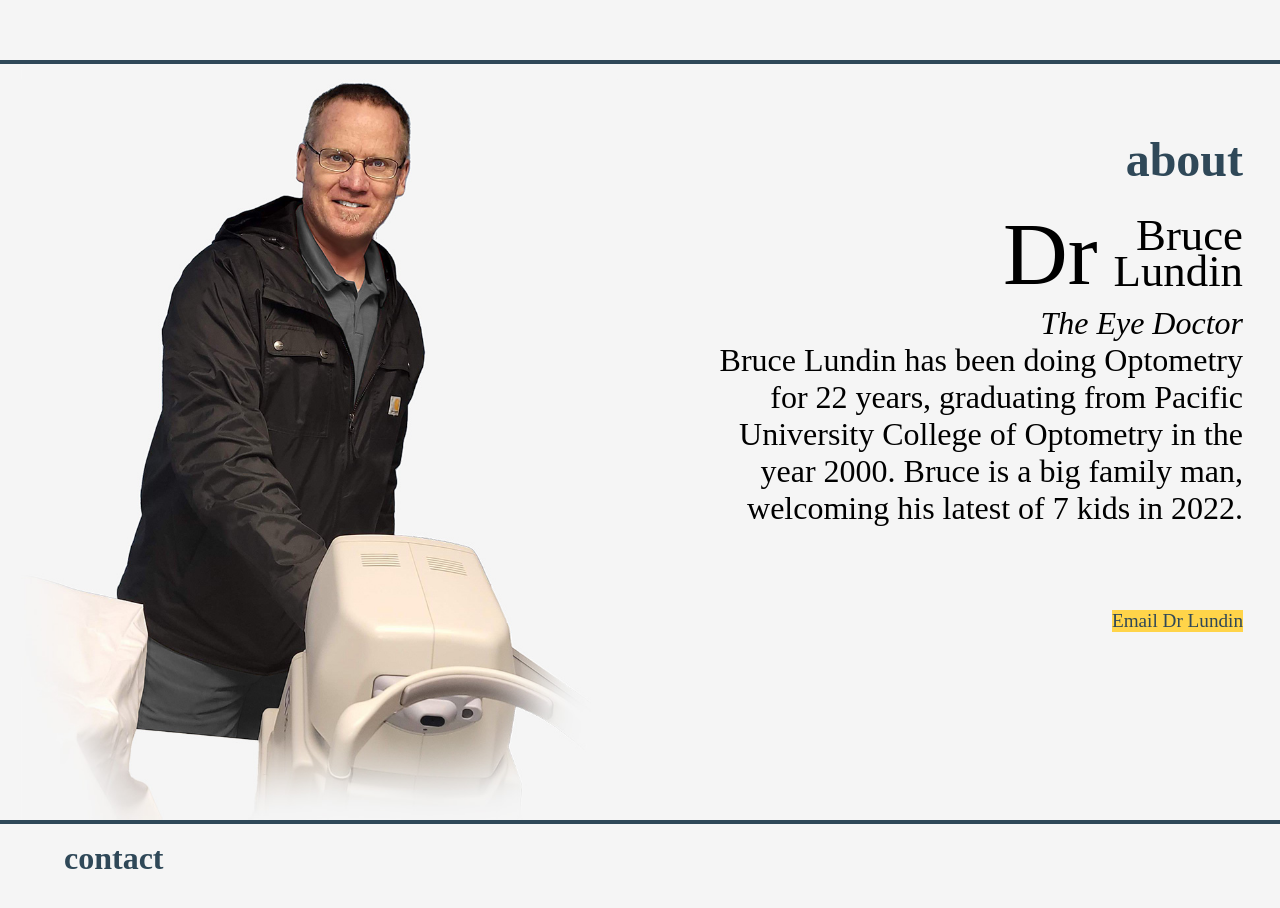
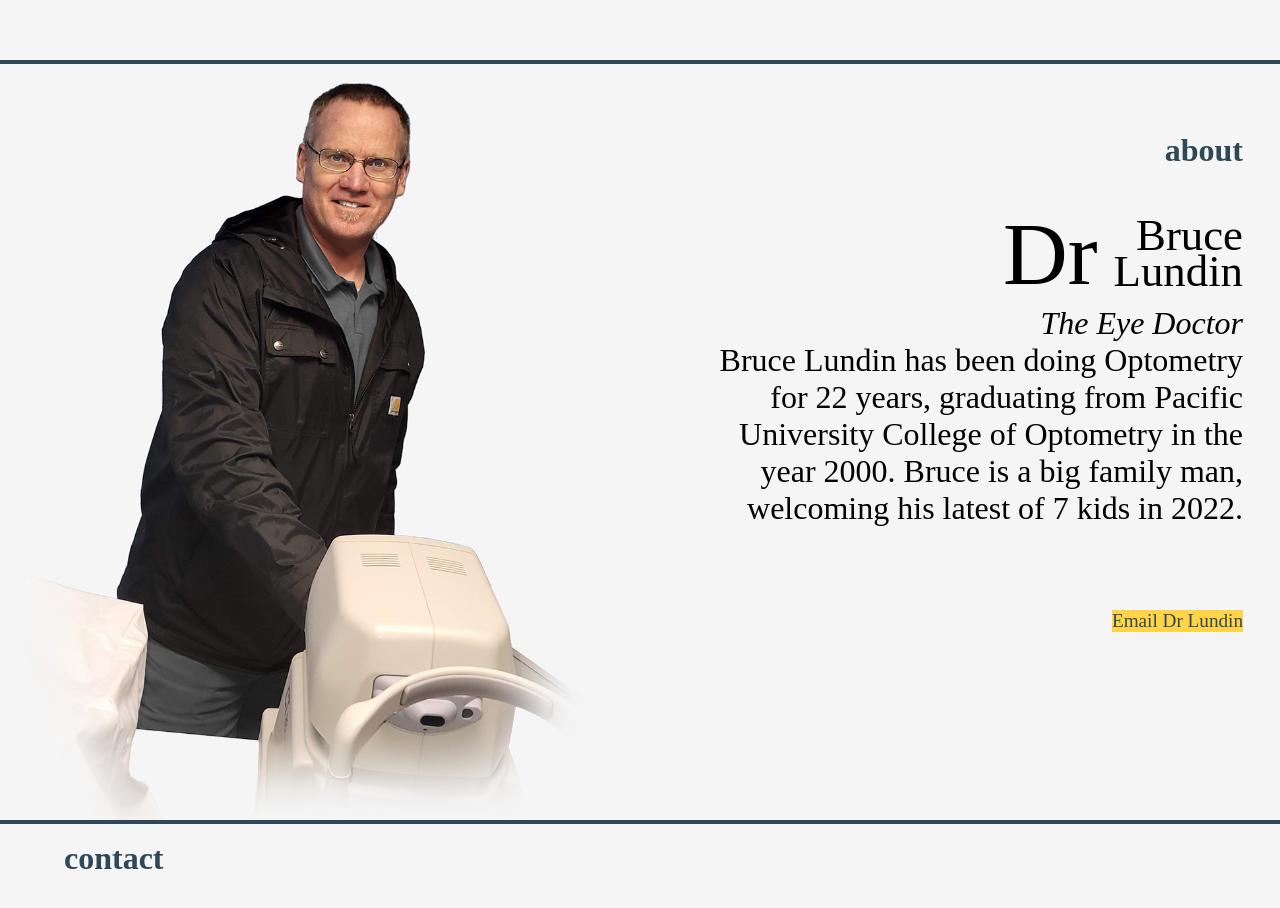
Before and after one commit to Tyler-Lundin/lundin-optometry, a React (Create React App) app: page / in a window 1280 px wide. Shown: the part 1420-2328 px from the top of the page. Built offline with nearby package versions, Linux system fonts and the light colour scheme; a web font is replaced by a local one.

Commit message:
fix header size on about

```diff
--- a/src/pages/AboutUs.js
+++ b/src/pages/AboutUs.js
@@ -135,7 +135,7 @@ S.AboutContainer = styled.div`
         padding: 2rem;
     }
 `
-S.Heading = styled.h2`
+S.Heading = styled.h4`
     font-family: 'le-havre';
     transform: translateY(10px);
     height: fit-content;
```
